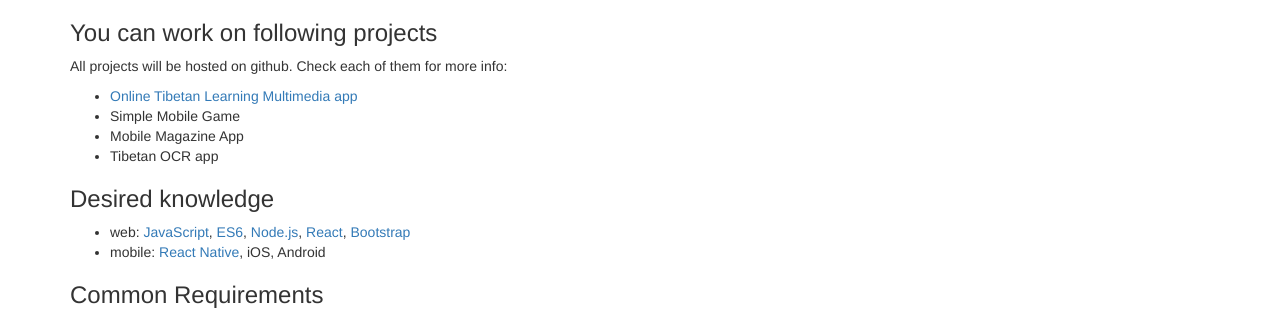
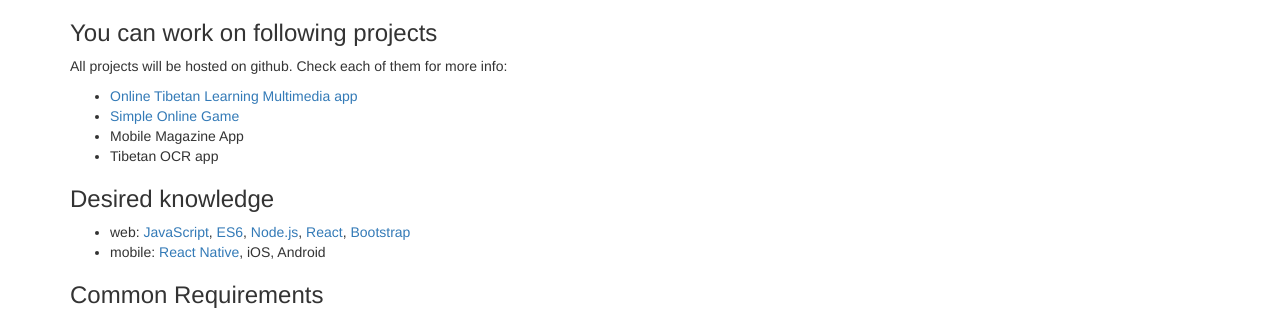
Before and after one commit to ShangShungFoundation/1st_merigar_hackathon, a Jekyll site: the page built from index.md, in a window 1280 px wide. Shown: the part 284-594 px from the top of the page. Built offline with Jekyll 4.4.1, drawn with Linux system fonts in a browser that asks for light colours; some web fonts are replaced; our own code applies the rules of GitHub Pages for plain Markdown files.

Commit message:
Update index.md

```diff
--- a/index.md
+++ b/index.md
@@ -19,7 +19,7 @@ We don't pretend to deliver at the end fully fledged and polished product, but r
 All projects will be hosted on github. Check each of them for more info:
 
 - [Online Tibetan Learning Multimedia app](https://github.com/ShangShungFoundation/tib_learn_app)
-- Simple Mobile Game
+- [Simple Online Game](https://github.com/ShangShungFoundation/tibetan_game)
 - Mobile Magazine App
 - Tibetan OCR app
 
```
